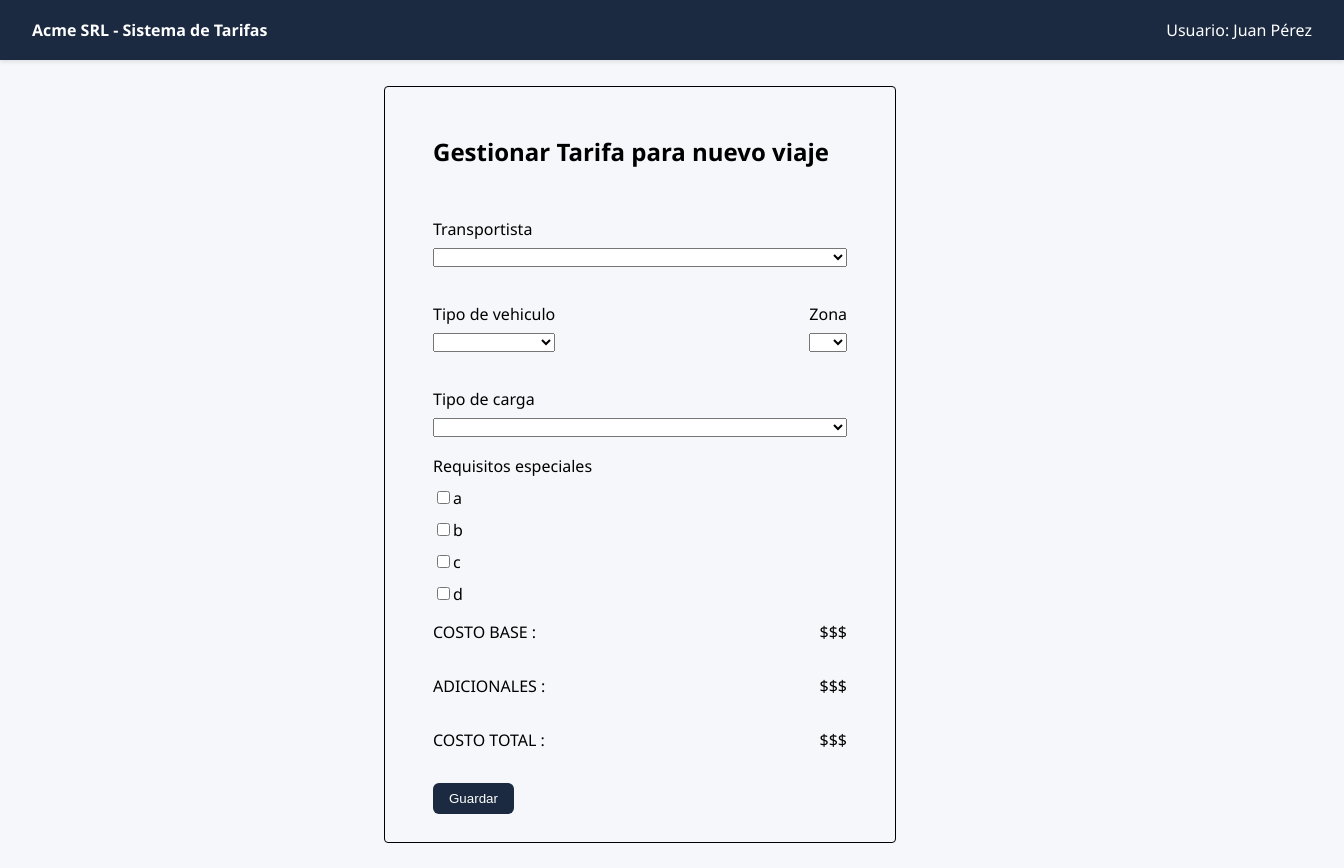
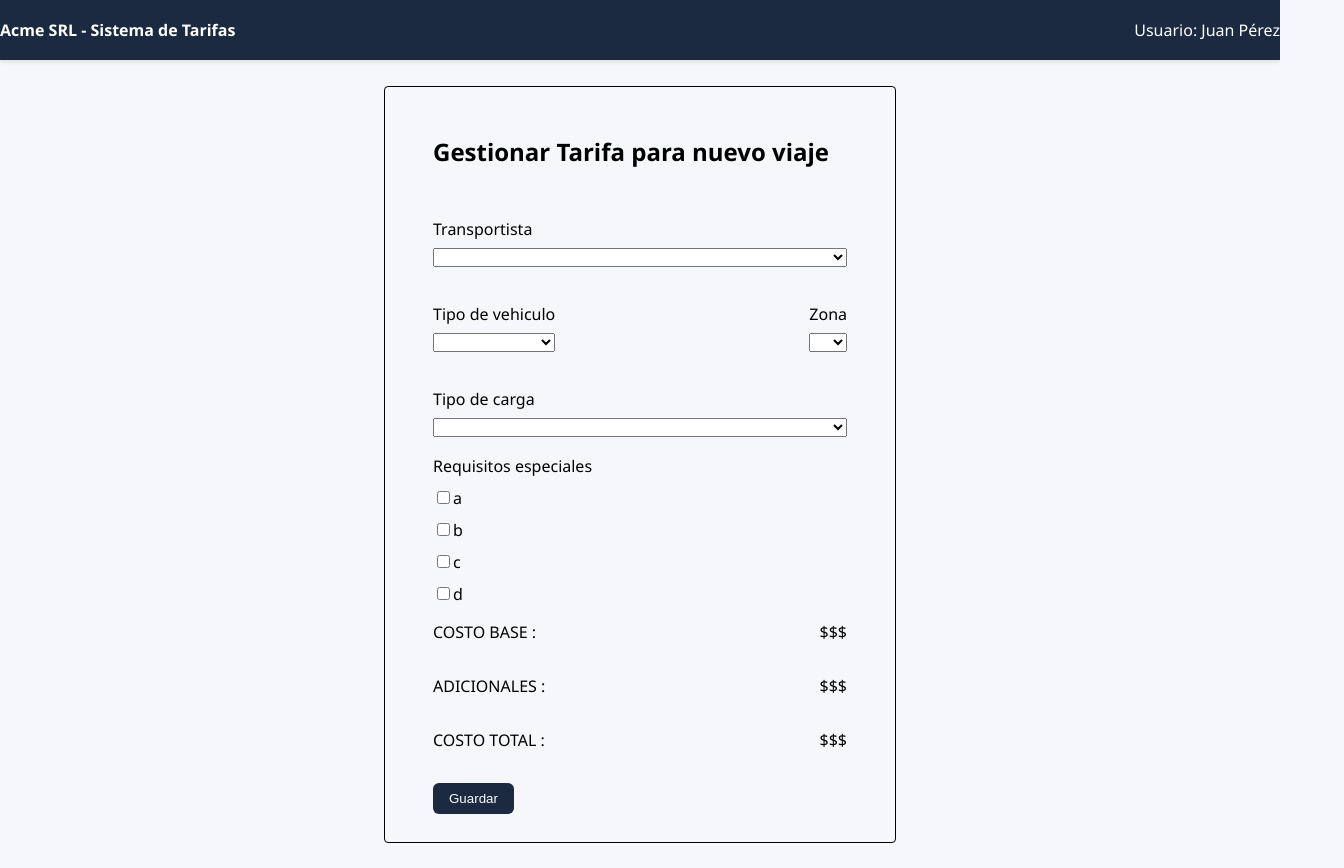
Before and after one commit to DesApp-2025c1-Grupo-2/tarifas-de-costos-frontend, a React (Vite) app: page /crear-tarifa in a window 1280 px wide. Shown: the whole page, 1344 px wide, since content can reach past the window. Built offline with nearby package versions, Linux system fonts and the light colour scheme.

Commit message:
Corrijo el header

```diff
--- a/src/App.css
+++ b/src/App.css
@@ -37,7 +37,6 @@ body, html {
   width: 100%;
   height: 60px;
   display: flex;
-  padding: 0 2em;
   justify-content: space-between;
   align-items: center;
   box-shadow: 0 2px 4px rgba(0,0,0,0.1);
```
